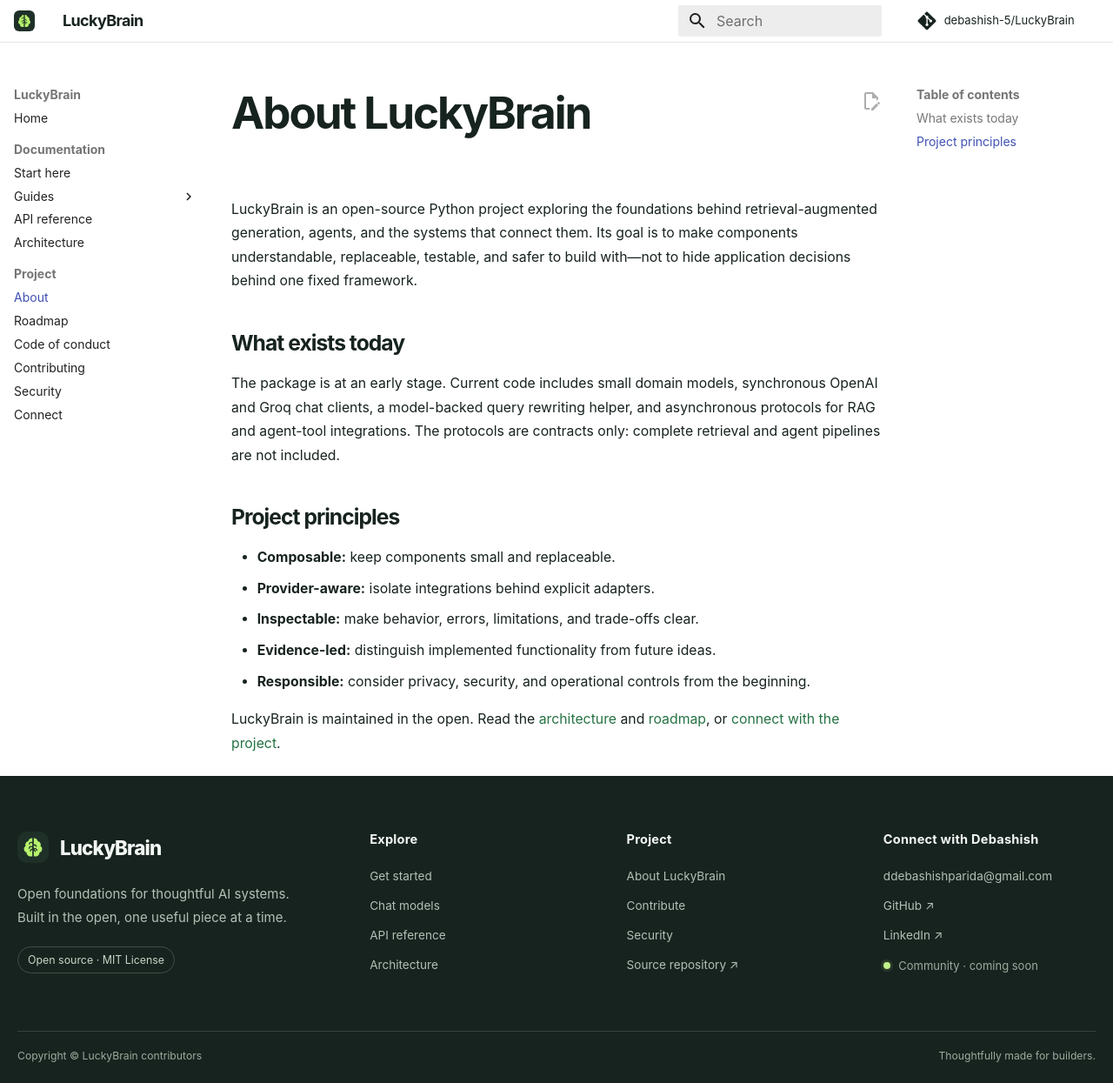
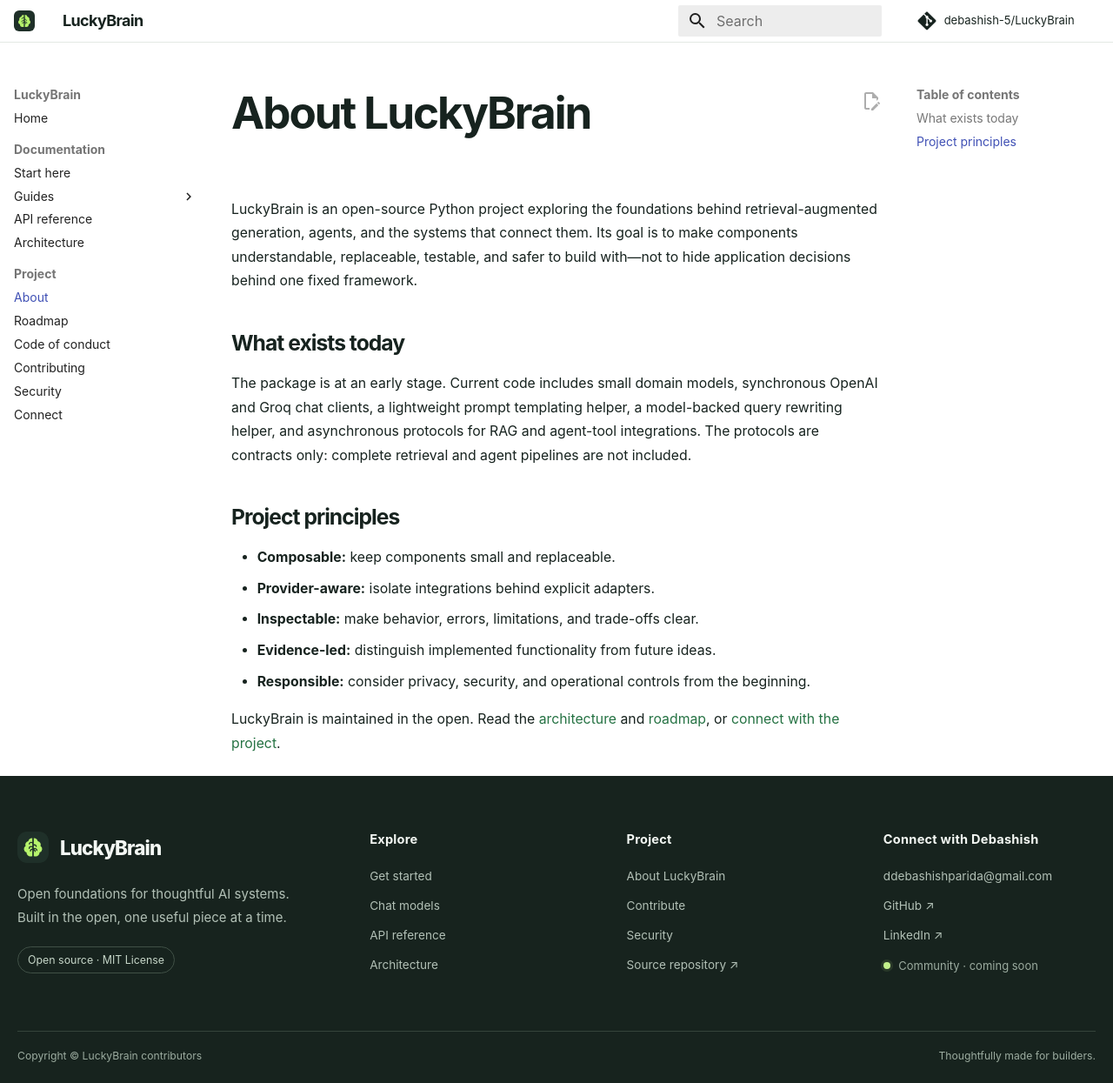
Before and after one commit to debashish-5/LuckyBrain, an MkDocs documentation site: the page built from docs/about.md, in a window 1280 px wide and 1245 px high. Shown: the whole window at 87% size. Built offline with MkDocs 1.6.1 and Material for MkDocs 9.7.7, drawn with Linux system fonts in a browser that asks for light colours; comment, search, counter and statistics services are not loaded.

```diff
--- a/docs/about.md
+++ b/docs/about.md
@@ -9,10 +9,10 @@
 ## What exists today
 
 The package is at an early stage. Current code includes small domain models,
-synchronous OpenAI and Groq chat clients, a model-backed query rewriting
-helper, and asynchronous protocols for RAG and agent-tool integrations. The
-protocols are contracts only: complete retrieval and agent pipelines are not
-included.
+synchronous OpenAI and Groq chat clients, a lightweight prompt templating
+helper, a model-backed query rewriting helper, and asynchronous protocols for
+RAG and agent-tool integrations. The protocols are contracts only: complete
+retrieval and agent pipelines are not included.
 
 ## Project principles
 
```
